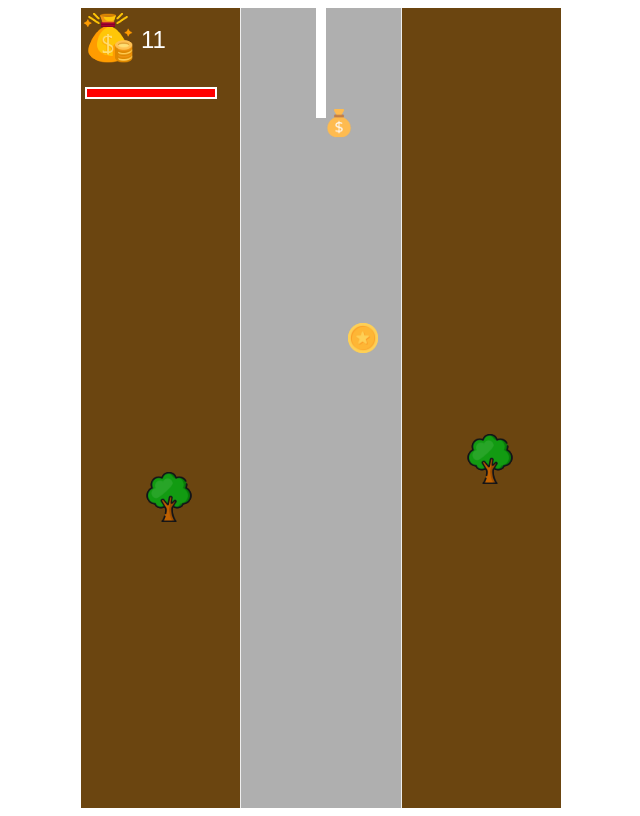
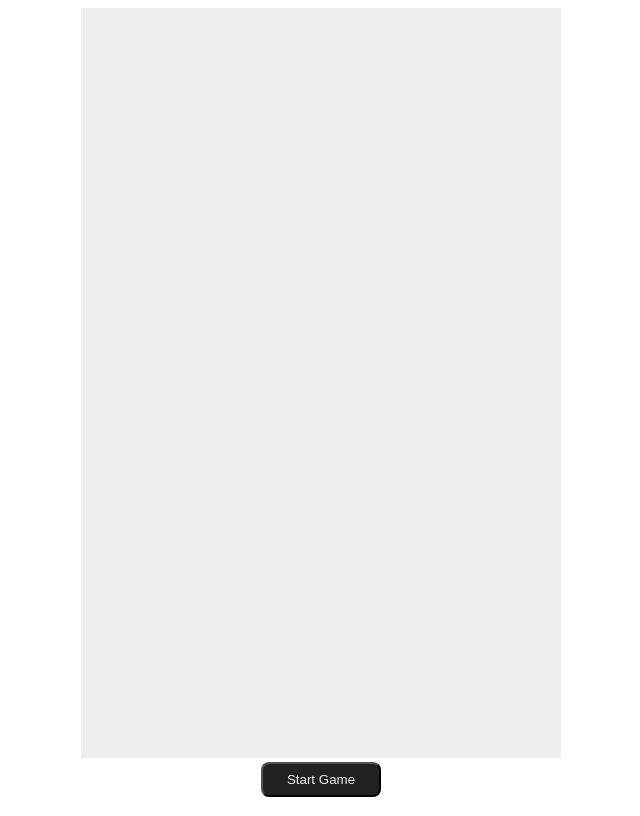
Before and after one commit to bibhashdash/dashdodgem, a website built with webpack: page index.html in a window 1280 px wide. Shown: the whole page, without its empty margins (319-959 px from the left). Built offline with nearby package versions, Linux system fonts and the light colour scheme; files whose address does not match are found by name.

Commit message:
start button

```diff
--- a/css/style.css
+++ b/css/style.css
@@ -16,7 +16,11 @@ html {
   font-size: 1em;
   line-height: 1.4;
 }
-
+body {
+  display: flex;
+  flex-direction: column;
+  align-items: center;
+}
 /*
  * Remove text-shadow in selection highlight:
  * https://twitter.com/miketaylr/status/12228805301
--- a/index.html
+++ b/index.html
@@ -25,8 +25,14 @@
 <body>
 
   <!-- Add your site or application content here -->
-  <canvas id="gameCanvas" width="480" height="800" style="margin: 0 auto"></canvas>
-
+  <canvas id="gameCanvas" width="480" height="750" style="margin: 0 auto"></canvas>
+  <button id="start-game-button"
+          style="margin: 0.25rem auto 0;
+          padding: 0.5rem 1.5rem;
+          background-color: #222222;
+          color: #eeeeee;
+          border-radius: 0.5rem;"
+  >Start Game</button>
   <script src="js/app.js"></script>
 
 </body>
--- a/js/app.js
+++ b/js/app.js
@@ -5,6 +5,10 @@ const carHeight = 50;
 let carSpeed = 5;
 let carX = (canvas.width / 2) - 25;
 let carY = canvas.height - 250;
+let interval = 0;
+let gameRunning = false;
+
+let roadMarkingsSpeed = 15;
 
 let rightPressed = false;
 let leftPressed = false;
@@ -50,9 +54,9 @@ const drawRoadMarkings = () => {
   ctx.fill();
   ctx.closePath();
 
-  roadMarkingsInitialYPosnOne += 10
+  roadMarkingsInitialYPosnOne += roadMarkingsSpeed
   if (roadMarkingsInitialYPosnOne > canvas.height) roadMarkingsInitialYPosnOne = -800;
-  roadMarkingsInitialYPosnOne += 10
+  roadMarkingsInitialYPosnOne += roadMarkingsSpeed
   if (roadMarkingsInitialYPosnTwo > canvas.height) roadMarkingsInitialYPosnTwo = -1800;
 }
 
@@ -62,7 +66,7 @@ let treeLeftInitialXThree = Math.floor(Math.random() * 100);
 let treeLeftInitialYOne = -(Math.floor(Math.random() * 200));
 let treeLeftInitialYTwo = -(Math.floor(Math.random() * 800));
 let treeLeftInitialYThree = -(Math.floor(Math.random() * 500));
-
+let treeSpeed = 10;
 const drawRandomTreesLeft = () => {
   const treeImage = new Image();
   treeImage.src = "tree.png";
@@ -71,9 +75,9 @@ const drawRandomTreesLeft = () => {
     ctx.drawImage(treeImage, 0, 0, 512, 512, treeLeftInitialXTwo, treeLeftInitialYTwo, 50, 50);
     ctx.drawImage(treeImage, 0, 0, 512, 512, treeLeftInitialXThree, treeLeftInitialYThree, 50, 50);
   })
-  treeLeftInitialYOne += 5;
-  treeLeftInitialYTwo += 5;
-  treeLeftInitialYThree += 5;
+  treeLeftInitialYOne += treeSpeed;
+  treeLeftInitialYTwo += treeSpeed;
+  treeLeftInitialYThree += treeSpeed;
   if (treeLeftInitialYOne > canvas.height) {
     treeLeftInitialXOne = Math.floor(Math.random() * 100);
     treeLeftInitialYOne = -(Math.floor(Math.random() * 200));
@@ -102,9 +106,9 @@ const drawRandomTreesRight = () => {
     ctx.drawImage(treeImage, 0, 0, 512, 512, treeRightInitialXTwo, treeRightInitialYTwo, 50, 50);
     ctx.drawImage(treeImage, 0, 0, 512, 512, treeRightInitialXThree, treeRightInitialYThree, 50, 50);
   })
-  treeRightInitialYOne += 5;
-  treeRightInitialYTwo += 5;
-  treeRightInitialYThree += 5;
+  treeRightInitialYOne += treeSpeed;
+  treeRightInitialYTwo += treeSpeed;
+  treeRightInitialYThree += treeSpeed;
   if (treeRightInitialYOne > canvas.height) {
     treeRightInitialXOne = Math.floor(Math.random() * (400 - 340) + 340);
     treeRightInitialYOne = -(Math.floor(Math.random() * 200));
@@ -124,6 +128,9 @@ let coinY = 0;
 
 let moneyBagInitialX = Math.floor(Math.random() * (280 - 190) + 190);
 let moneyBagY = 0;
+
+let coinSpeed = 10;
+let hazardSpeed = 10;
 const drawRewards = () => {
   const coinImage = new Image();
   coinImage.src = "coin.png";
@@ -131,7 +138,7 @@ const drawRewards = () => {
     ctx.drawImage(coinImage, 0, 0, 512, 512, coinInitialX, coinY, 30, 30)
   })
 
-  coinY += 5
+  coinY += coinSpeed;
   if (coinY > canvas.height) {
     coinInitialX = Math.floor(Math.random() * (280 - 190) + 190);
     coinY = 0;
@@ -143,7 +150,7 @@ const drawRewards = () => {
     ctx.drawImage(moneyBagImage, 0, 0, 512, 512, moneyBagInitialX, moneyBagY, 30, 30)
   })
 
-  moneyBagY += 5
+  moneyBagY += coinSpeed;
   if (moneyBagY > canvas.height) {
     moneyBagInitialX = Math.floor(Math.random() * (280 - 190) + 190);
     moneyBagY = 0;
@@ -161,7 +168,7 @@ const drawHazard = () => {
     ctx.drawImage(hazardImage, 0, 0, 512, 512, hazardInitialX, hazardY, 30, 30)
   })
 
-  hazardY += 5
+  hazardY += hazardSpeed
   if (hazardY > canvas.height) {
     hazardInitialX = Math.floor(Math.random() * (300 - 200) + 200);
     hazardY = -200;
@@ -193,15 +200,6 @@ const drawHealthBar = (width) => {
   ctx.closePath();
 }
 
-const drawHealthBarContainer = () => {
-  ctx.beginPath();
-  ctx.rect(8, 78, 100, 24);
-  ctx.strokeStyle = "white";
-  ctx.lineWidth = 2;
-  ctx.stroke();
-  ctx.closePath();
-}
-
 function drawMoneyBag() {
   const moneyBagImage = new Image();
   moneyBagImage.src = "money-bag.png";
@@ -228,6 +226,11 @@ function draw() {
     hazardY = -500;
     drawHealthBar(health);
     health -= 10
+    if (health === 0) {
+      alert("YOU LOSE!");
+      document.location.reload();
+      clearInterval(interval);
+    }
   }
   if (Math.abs(carX - coinInitialX) <= 30 && Math.abs(carY - coinY) <= 30 )  {
     coinInitialX = -500;
@@ -279,13 +282,19 @@ function keyUpHandler(e) {
 const drawBackground = () => {
   drawRoad();
   drawRoadMarkings();
-  // drawRoadMarkingsTwo();
   drawGrassLeft();
   drawGrassRight();
   drawRandomTreesLeft();
   drawRandomTreesRight();
-  // drawRandomAnimals();
-  // drawRandomPeople();
 }
 
-setInterval(draw, 10);
+// setInterval(draw, 10);
+function startGame() {
+  interval = setInterval(draw, 10);
+}
+
+const gameButton = document.querySelector("#start-game-button");
+gameButton.addEventListener("click", function () {
+  gameRunning = true;
+  startGame();
+});
```
